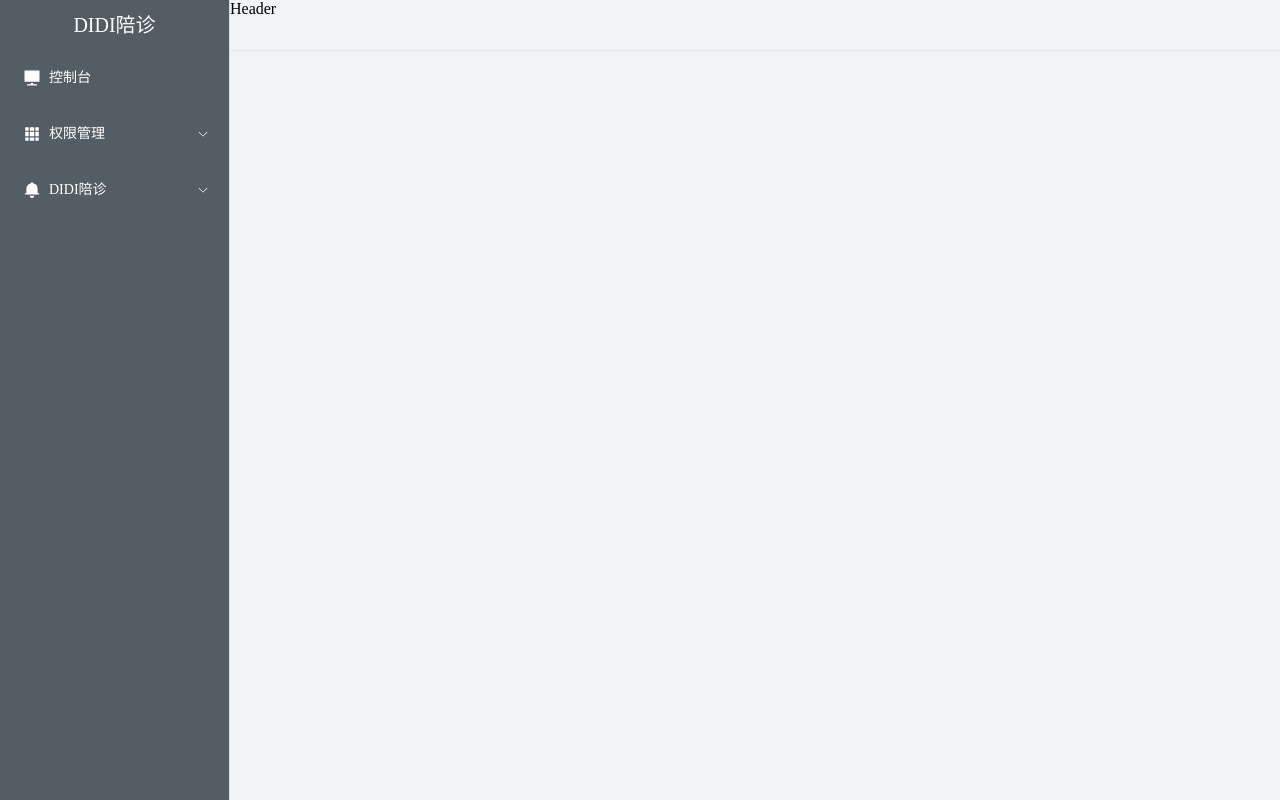
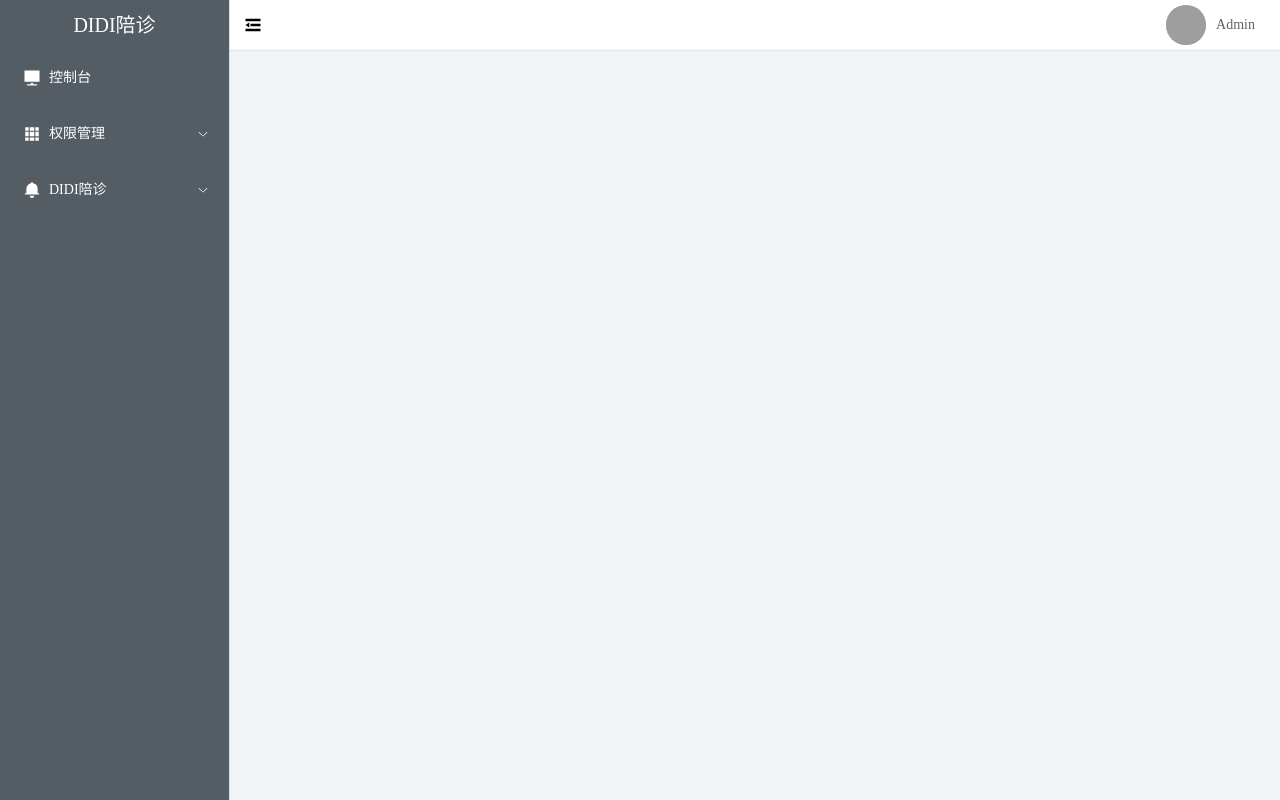
Before and after one commit to lining-lo/peizhen, a Vue app in the folder pzadmin/: page /login in a window 1280 px wide. Built offline with nearby package versions, Linux system fonts and the light colour scheme; grey boxes are pictures that could not be loaded.

Commit message:
feat: Header 组件的编写

```diff
--- /dev/null
+++ b/pzadmin/src/components/NavHeader.vue
@@ -0,0 +1,58 @@
+<template>
+    <div class="header-container">
+        <div class="header-left">
+            <el-icon class="icons" size="20">
+                <Fold />
+            </el-icon>
+        </div>
+        <div class="header-right">
+            <el-dropdown>
+                <span class="el-dropdown-link flex-box">
+                    <el-avatar src="https://cube.elemecdn.com/0/88/03b0d39583f48206768a7534e55bcpng.png" />
+                    <p class="user-name">Admin</p>
+                </span>
+                <template #dropdown>
+                    <el-dropdown-menu>
+                        <el-dropdown-item>退出</el-dropdown-item>
+                    </el-dropdown-menu>
+                </template>
+            </el-dropdown>
+        </div>
+    </div>
+</template>
+
+<script setup>
+import { ref, reactive } from 'vue'
+
+</script>
+
+<style lang='less' scoped>
+.flex-box {
+    display: flex;
+    align-items: center;
+}
+.header-container{
+    display: flex;
+    justify-content: space-between;
+    align-items: center;
+    height: 100%;
+    background-color: #fff;
+    padding-right: 25px;
+    .header-left{
+        height: 100%;
+        .icons{
+            width: 45px;
+            height: 100%;
+            cursor: pointer;
+        }
+        .icons:hover{
+            background-color: #f5f5f5;
+        }
+    }
+    .header-right{
+        .user-name{
+            margin-left: 10px;
+        }
+    }
+}
+</style>
--- a/pzadmin/src/views/Main.vue
+++ b/pzadmin/src/views/Main.vue
@@ -4,7 +4,7 @@
             <!-- 侧边菜单 -->
             <Aside />
             <el-container>
-                <el-header>Header</el-header>
+                <el-header><NavHeader /></el-header>
                 <el-main>
                     <RouterView />
                 </el-main>
@@ -15,6 +15,7 @@
 
 <script setup>
 import Aside from '../components/Aside.vue'
+import NavHeader from '../components/NavHeader.vue';
 import { RouterView } from 'vue-router';
 import { ref, reactive } from 'vue'
 
```
Also changed, not shown: 1 other file (tests, documents, lock files or other folders).
